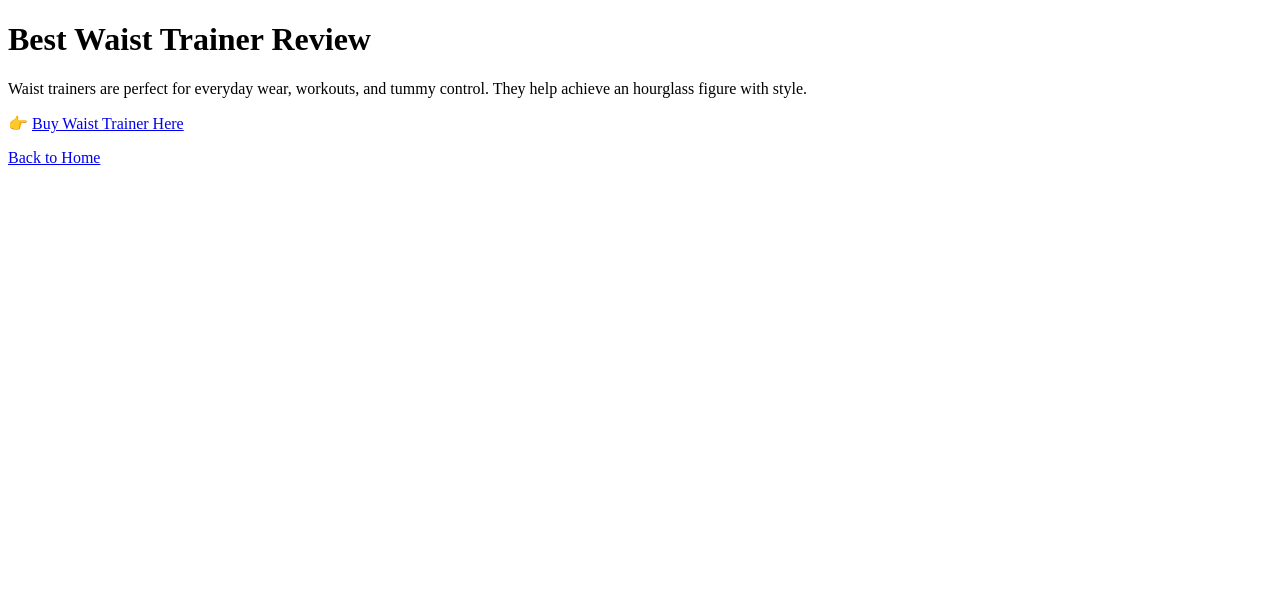
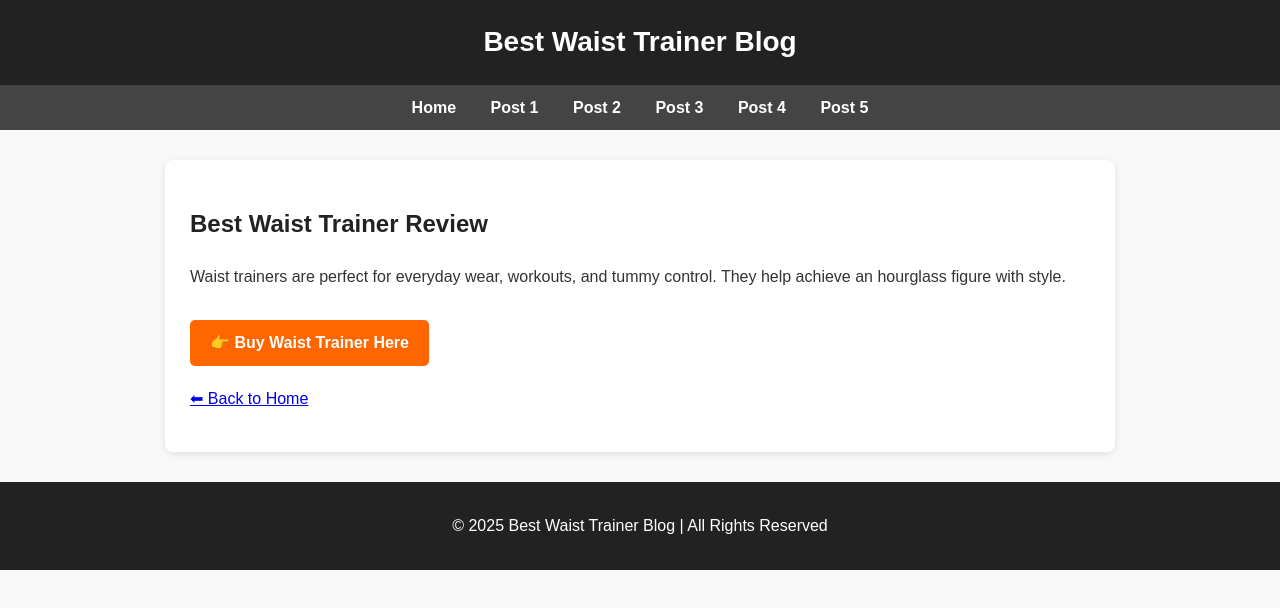
Before and after one commit to bestwaisttrainerforwomen50523-coder/best-waist-trainer-for-women, a plain HTML site: page index.html in a window 1280 px wide. Drawn offline with Linux system fonts and the light colour scheme.

Commit message:
index.html

```diff
--- a/index.html
+++ b/index.html
@@ -1,13 +1,103 @@
 <!DOCTYPE html>
-<html>
+<html lang="en">
 <head>
   <meta charset="UTF-8">
-  <title>My First Blog Post</title>
+  <title>Best Waist Trainer Review</title>
+  <style>
+    body {
+      font-family: Arial, sans-serif;
+      background: #f9f9f9;
+      margin: 0;
+      padding: 0;
+      line-height: 1.6;
+      color: #333;
+    }
+    header {
+      background: #222;
+      color: #fff;
+      padding: 20px;
+      text-align: center;
+    }
+    header h1 {
+      margin: 0;
+      font-size: 28px;
+    }
+    nav {
+      background: #444;
+      padding: 10px;
+      text-align: center;
+    }
+    nav a {
+      color: #fff;
+      text-decoration: none;
+      margin: 0 15px;
+      font-weight: bold;
+    }
+    nav a:hover {
+      color: #ff6600;
+    }
+    .container {
+      max-width: 900px;
+      margin: 30px auto;
+      background: #fff;
+      padding: 25px;
+      border-radius: 8px;
+      box-shadow: 0 2px 8px rgba(0,0,0,0.1);
+    }
+    .container h2 {
+      color: #222;
+    }
+    .buy-btn {
+      display: inline-block;
+      background: #ff6600;
+      color: #fff;
+      padding: 10px 20px;
+      margin-top: 15px;
+      border-radius: 5px;
+      text-decoration: none;
+      font-weight: bold;
+    }
+    .buy-btn:hover {
+      background: #e05500;
+    }
+    footer {
+      text-align: center;
+      padding: 15px;
+      margin-top: 30px;
+      background: #222;
+      color: #fff;
+    }
+  </style>
 </head>
 <body>
-  <h1>Best Waist Trainer Review</h1>
-  <p>Waist trainers are perfect for everyday wear, workouts, and tummy control. They help achieve an hourglass figure with style.</p>
-  <p>👉 <a href="https://yourecommercewebsite.com">Buy Waist Trainer Here</a></p>
-  <a href="index.html">Back to Home</a>
+
+  <header>
+    <h1>Best Waist Trainer Blog</h1>
+  </header>
+
+  <nav>
+    <a href="index.html">Home</a>
+    <a href="post1.html">Post 1</a>
+    <a href="post2.html">Post 2</a>
+    <a href="post3.html">Post 3</a>
+    <a href="post4.html">Post 4</a>
+    <a href="post5.html">Post 5</a>
+  </nav>
+
+  <div class="container">
+    <h2>Best Waist Trainer Review</h2>
+    <p>Waist trainers are perfect for everyday wear, workouts, and tummy control. They help achieve an hourglass figure with style.</p>
+
+    <a class="buy-btn" href="https://yourecommercewebsite.com" target="_blank">👉 Buy Waist Trainer Here</a>
+
+    <p style="margin-top:20px;">
+      <a href="index.html">⬅ Back to Home</a>
+    </p>
+  </div>
+
+  <footer>
+    <p>&copy; 2025 Best Waist Trainer Blog | All Rights Reserved</p>
+  </footer>
+
 </body>
 </html>
```
